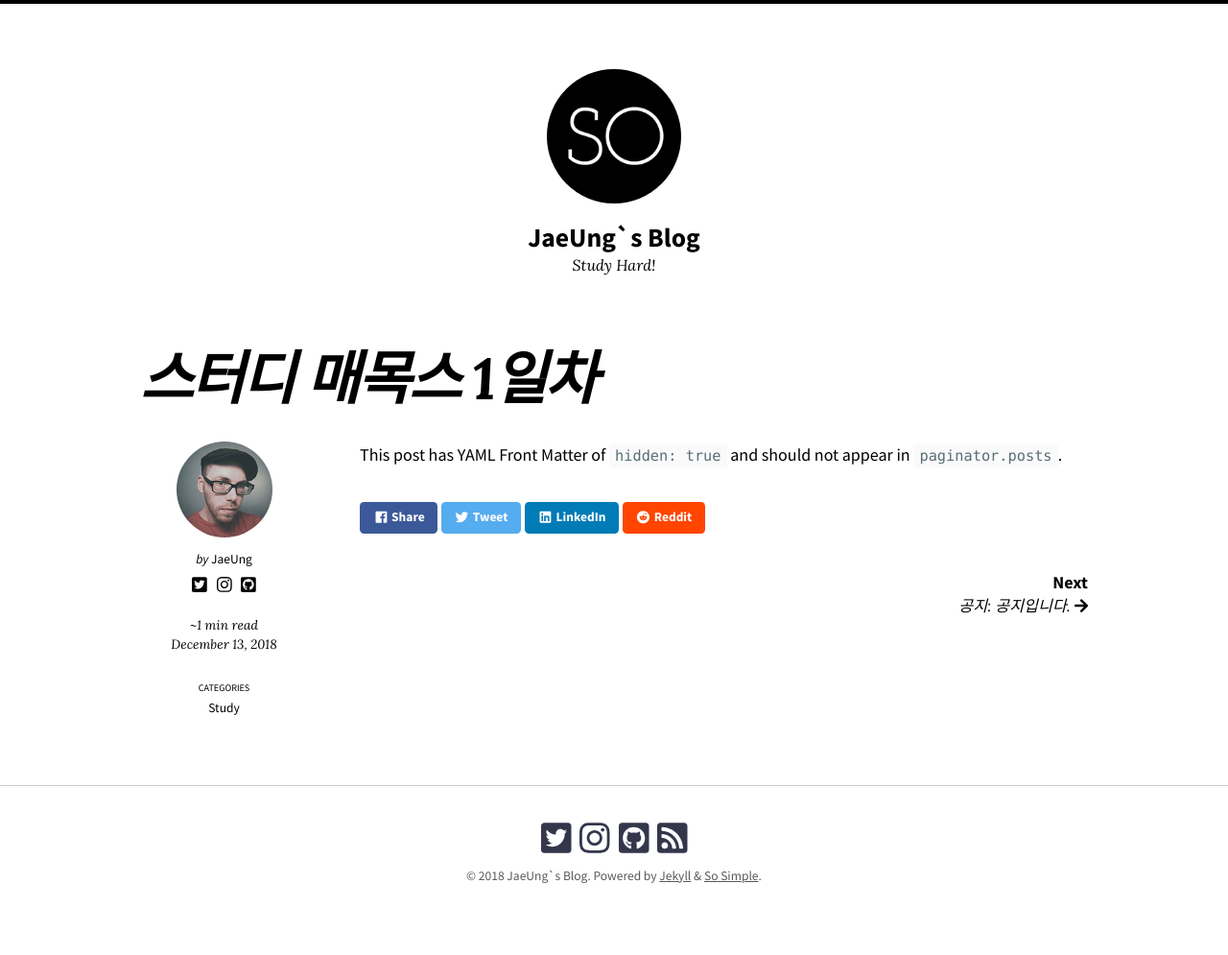
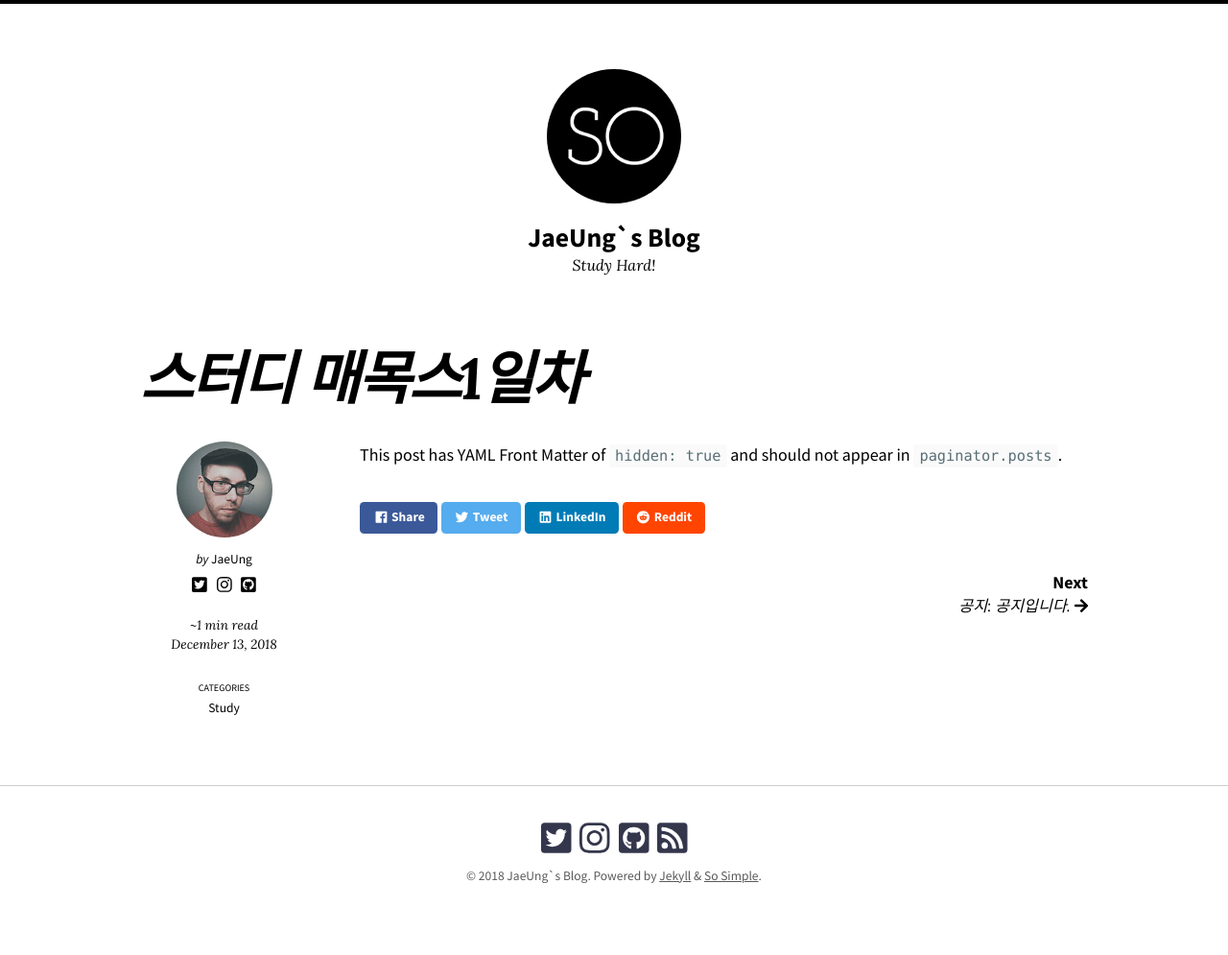
Before and after one commit to kimjw9302/kimjw9302.github.io, a Jekyll site: the page built from _posts/2018-12-13-스터디 매목스1일차.md, in a window 1280 px wide. Shown: the whole page at 96% size. Built offline with Jekyll 4.4.1, drawn with Linux system fonts in a browser that asks for light colours; nearby versions of some CDN libraries.

Commit message:
에러수정

```diff
--- a/_posts/2018-12-13-스터디 매목스1일차.md
+++ b/_posts/2018-12-13-스터디 매목스1일차.md
@@ -1,8 +1,8 @@
 ---
-title: "스터디 매목스 1일차"
+title: "스터디 매목스1일차"
 date: 2018-12-13
 categories:
-   Study
+  - Study
 last_modified_at: 2018-12-13T12:45:25-05:00
 ---
 
```
